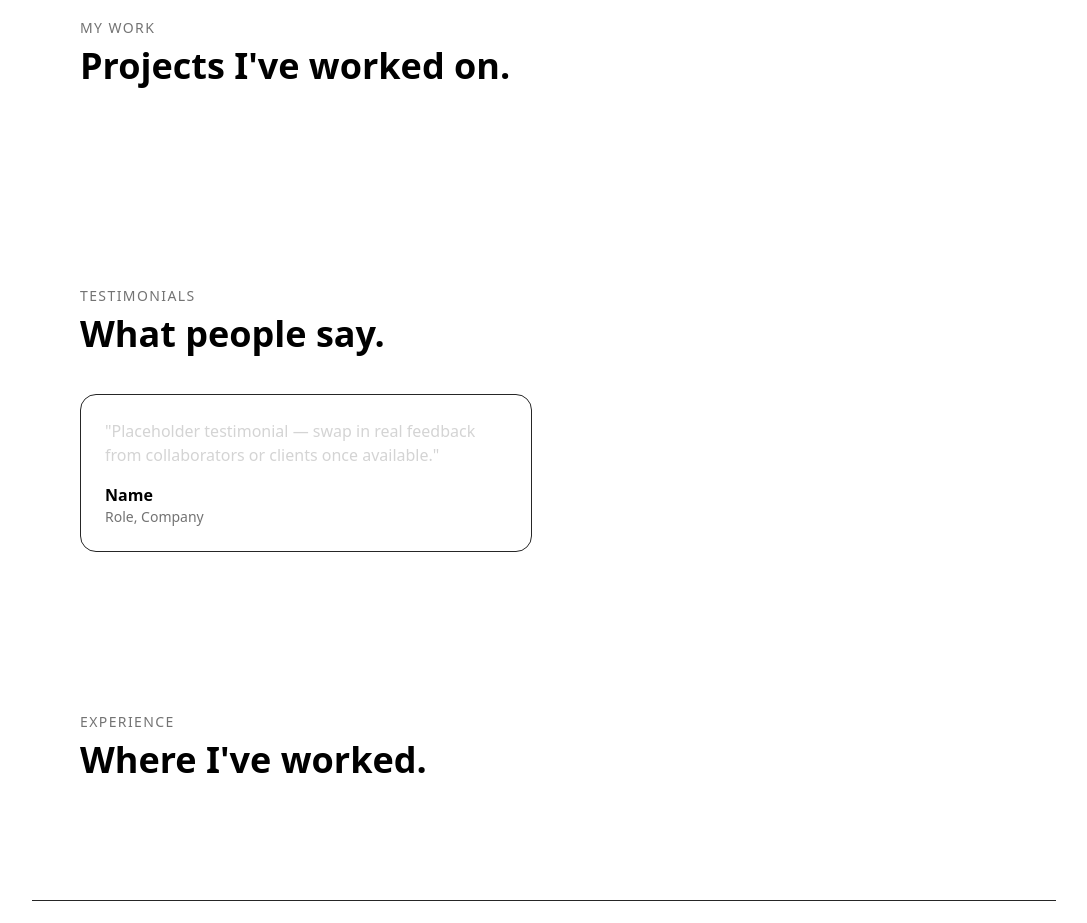
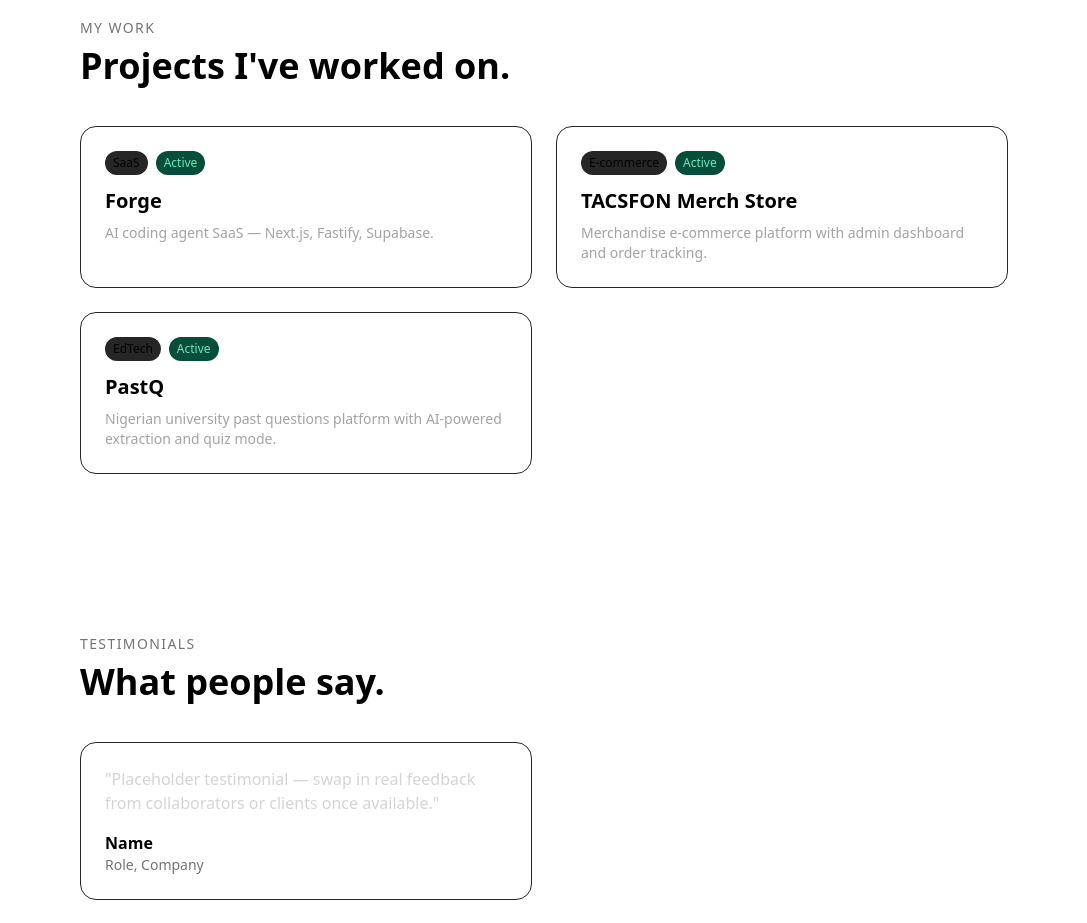
Before and after one commit to ImperioKDB/Bright.ng, a Next.js app: page / in a window 1280 px wide. Shown: the part 1040-1963 px from the top of the page, without its empty margins (96-1183 px from the left). Built offline with nearby package versions, Linux system fonts and the light colour scheme.

Commit message:
Add real project data

```diff
--- a/data/projects.ts
+++ b/data/projects.ts
@@ -8,5 +8,28 @@ export interface Project {
 }
 
 export const projects: Project[] = [
-  // Add your projects here
+  {
+    slug: "forge",
+    title: "Forge",
+    category: "SaaS",
+    status: "Active",
+    description: "AI coding agent SaaS — Next.js, Fastify, Supabase.",
+    image: "",
+  },
+  {
+    slug: "tacsfon-merch",
+    title: "TACSFON Merch Store",
+    category: "E-commerce",
+    status: "Active",
+    description: "Merchandise e-commerce platform with admin dashboard and order tracking.",
+    image: "",
+  },
+  {
+    slug: "pastq",
+    title: "PastQ",
+    category: "EdTech",
+    status: "Active",
+    description: "Nigerian university past questions platform with AI-powered extraction and quiz mode.",
+    image: "",
+  },
 ];
```
